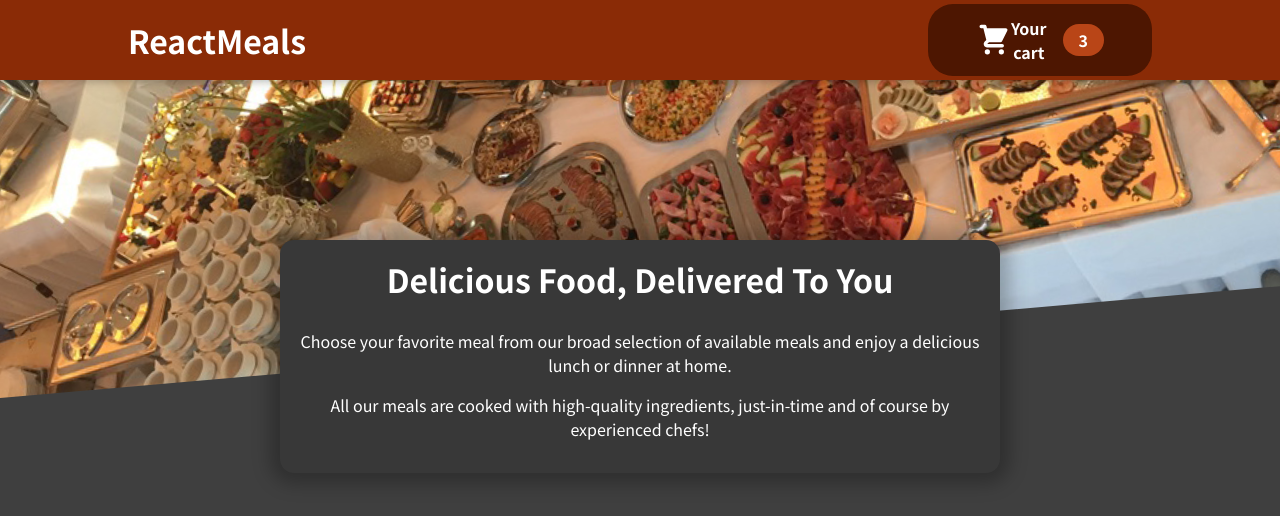
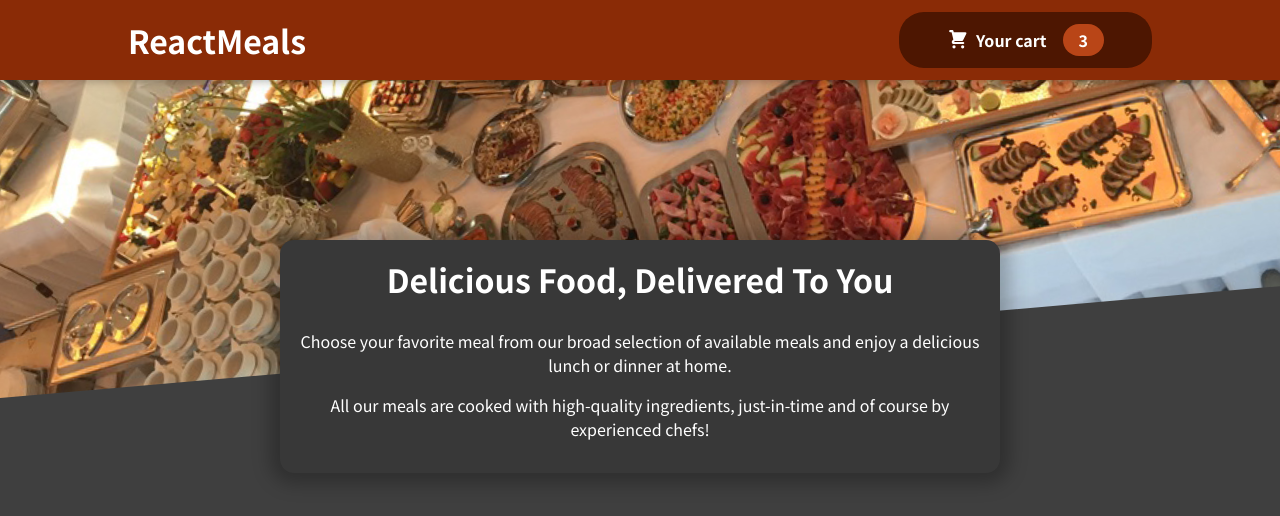
Before and after one commit to ehrrrr/react-food-order-app, a React (Create React App) app: page / in a window 1280 px wide. Shown: the top 516 px of the page. Built offline with nearby package versions, Linux system fonts and the light colour scheme.

Commit message:
Fix Header Cart Button

```diff
--- a/src/components/Header/HeaderCartButton.js
+++ b/src/components/Header/HeaderCartButton.js
@@ -6,7 +6,7 @@ const HeaderCartButton = (props) => {
   return (
     <button className={classes.button}>
       <CartIcon className={classes.icon} />
-      Your cart
+      <span>Your cart</span>
       <span className={classes.badge}>3</span>
     </button>
   )
--- a/src/components/UI/CartIcon.js
+++ b/src/components/UI/CartIcon.js
@@ -1,6 +1,7 @@
-const CartIcon = () => {
+const CartIcon = (props) => {
   return (
     <svg
+      className={props.className}
       xmlns='http://www.w3.org/2000/svg'
       viewBox='0 0 20 20'
       fill='currentColor'
```
Also changed, not shown: 1 other file (tests, documents, lock files or other folders).
